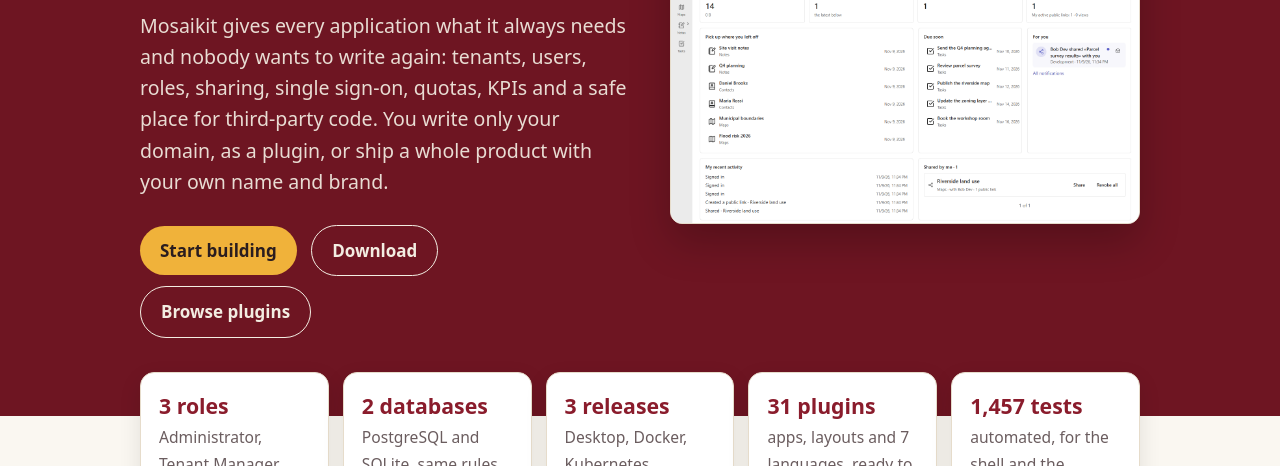
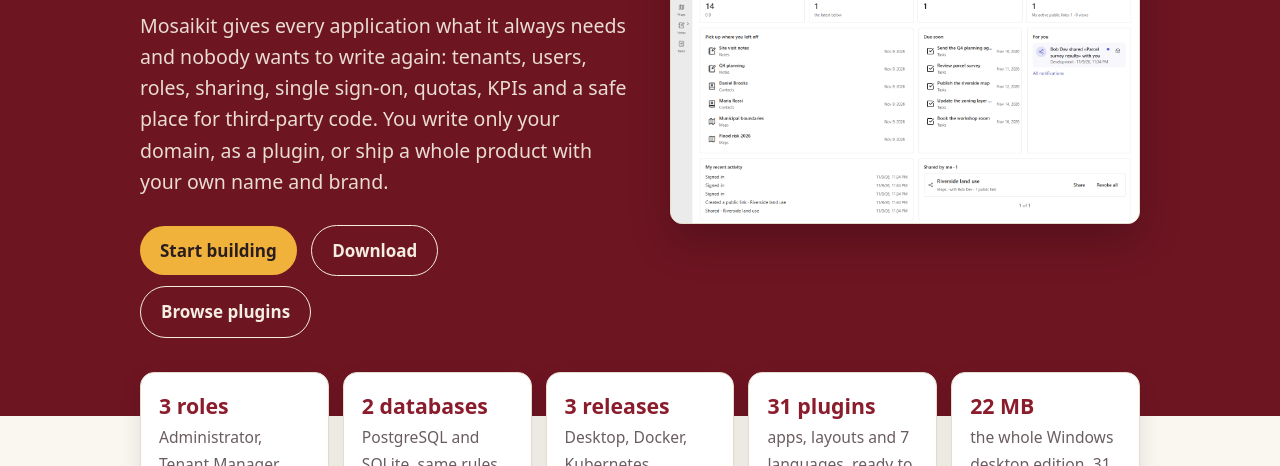
Before and after one commit to mosaikit/mosaikit.github.io, a plain HTML site: page index.html in a window 1280 px wide. Shown: the part 334-800 px from the top of the page. Drawn offline with Linux system fonts and the light colour scheme.

Commit message:
Home: the footprint card (22 MB desktop edition) replaces the tests card in the stat strip
Co-Authored-By: Claude Sonnet 5.5 <noreply@anthropic.com>

```diff
--- a/index.html
+++ b/index.html
@@ -42,7 +42,7 @@
     <li><strong>2 databases</strong><span>PostgreSQL and SQLite, same rules</span></li>
     <li><strong>3 releases</strong><span>Desktop, Docker, Kubernetes</span></li>
     <li><strong>31 plugins</strong><span>apps, layouts and 7 languages, ready to install</span></li>
-    <li><strong>1,457 tests</strong><span>automated, for the shell and the plugins, all passing</span></li>
+    <li><strong>22 MB</strong><span>the whole Windows desktop edition, 31 plugins included, no database to install</span></li>
   </ul>
 
   <section>
```
